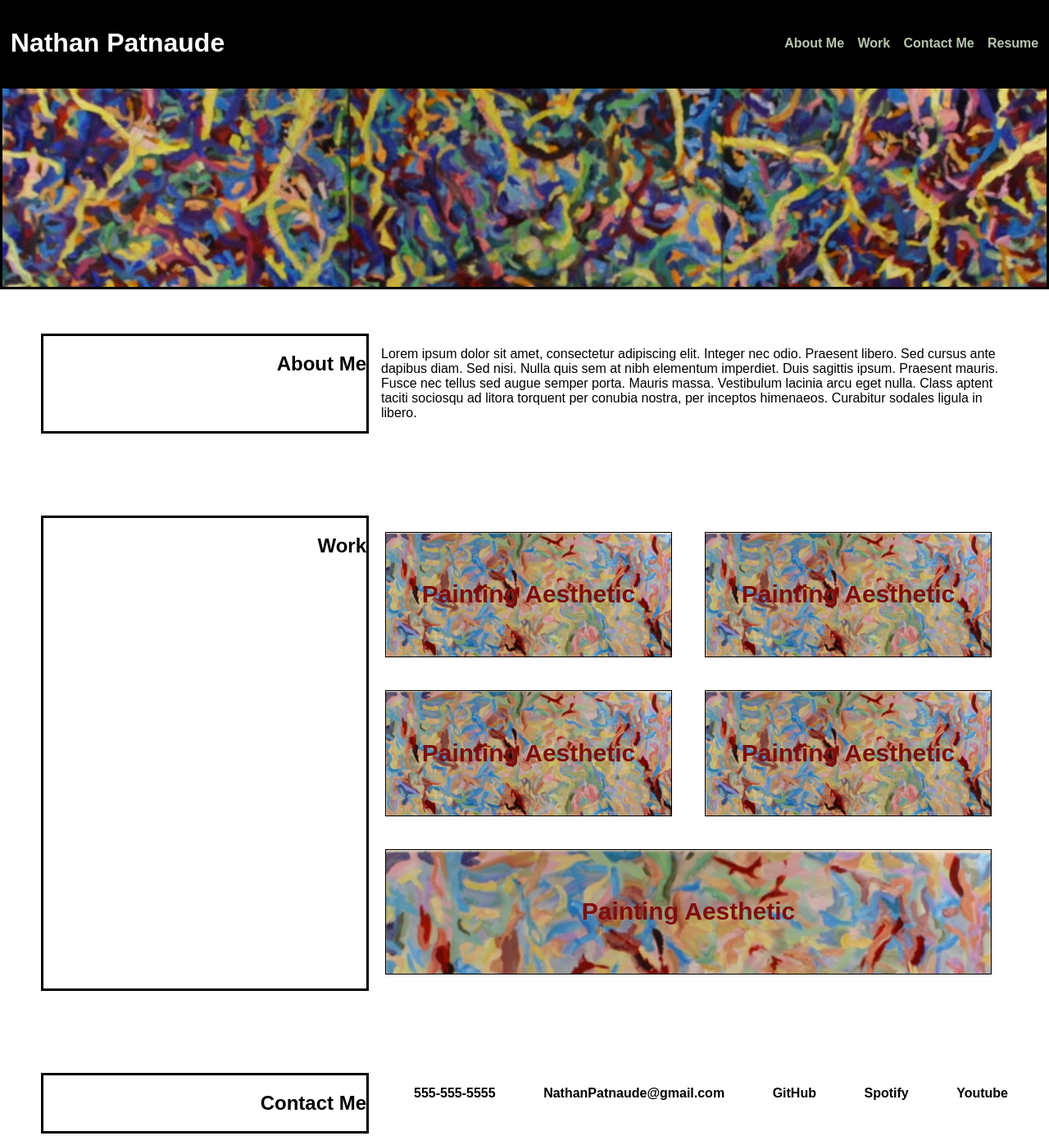
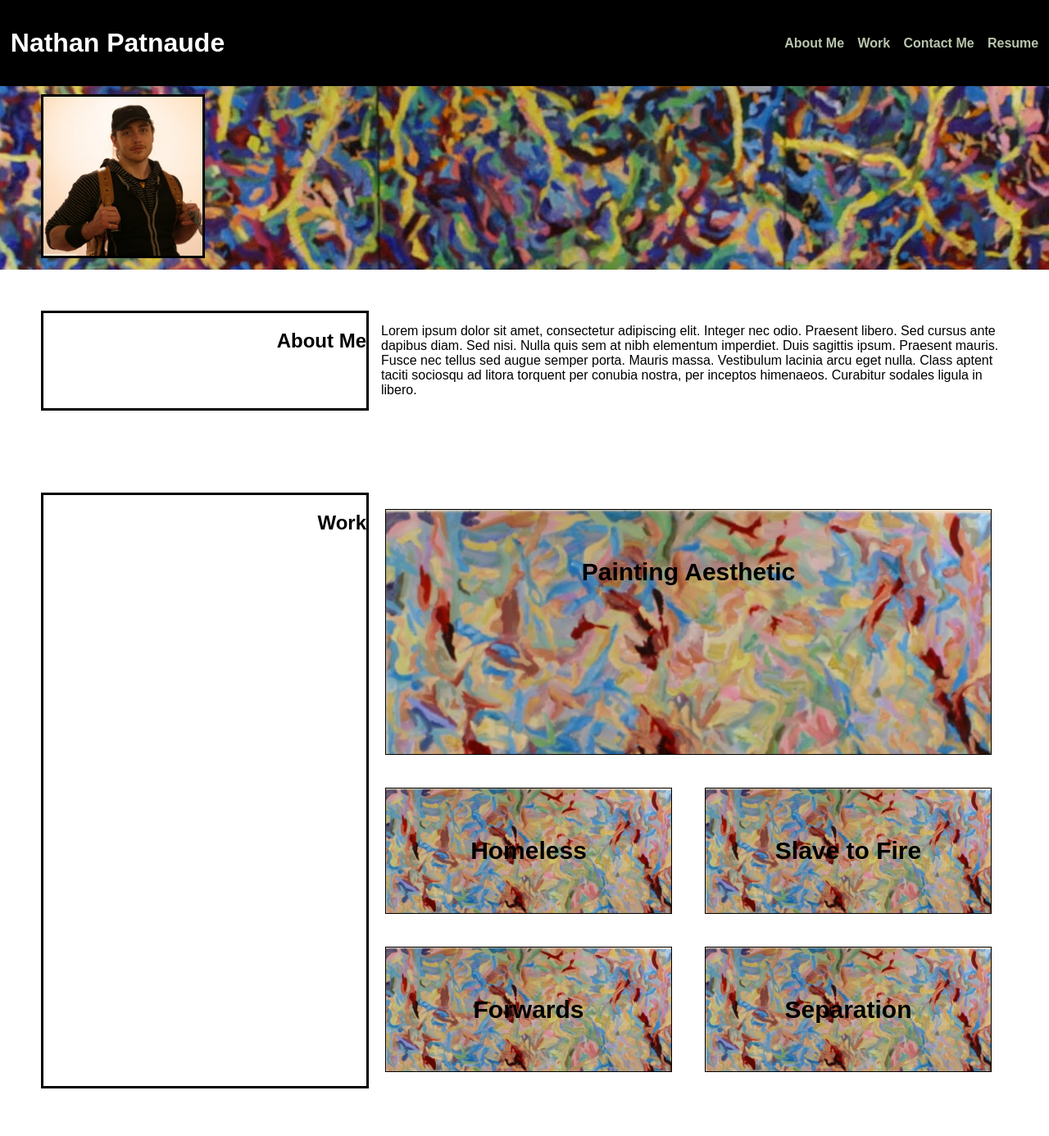
Before and after one commit to Nathanpatnaude/nathan_patnaude_portfolio, a plain HTML site: page index.html in a window 1280 px wide. Shown: the top 1386 px of the page at 82% size. Drawn offline with Linux system fonts and the light colour scheme.

Commit message:
added hover changes, css adjustments, added avatar placeholder

```diff
--- a/assets/style.css
+++ b/assets/style.css
@@ -79,12 +79,24 @@
     align-items: flex-start;
     text-align: center;
   }
+  .work {
+    /* flex: 4; */
+
+    flex-direction: column;
+    display: flex;
+    flex-wrap: wrap;
+    text-align: center;
+  }
 
   .works img{
     height: 200px;
     width: 200px;
   }
 
+  .avatar {
+    background-image: url("./images/Header.jpg");
+    /* background-size: contain; */
+  }
 .project {
 
   background-image: url("./images/button.jpg");
@@ -97,10 +109,21 @@
 }
 .project a {
   font-size: 30px;
-  color: #7e0e0e;
+  color: #000000;
   font-weight: bold;
   text-decoration: none;
+  display:block;
+  width: 100%;
+  height: 100%;
 }
+
+.project:hover {
+  background-color: #772014;
+  background-size:contain;
+  border-width: 10px;
+  color: rgb(7, 5, 5);
+}
+
 .contact a {
   font-size: 16px;
   color: #000000;
@@ -114,11 +137,13 @@
   list-style:none;
 
 }
-  /* .project img{
-    display:block;
-    width: 100%;
-    height: 100px;
-  } */
+  .avatar img{
+    /* display:block; */
+    width: 200px;
+    height: 200px;
+    margin: 10px;
+    margin-left: 50px;
+  }
   .project header {
     text-align: left;
   }
--- a/index.html
+++ b/index.html
@@ -15,60 +15,62 @@
         <h1> Nathan Patnaude </h1>
         <nav>
             <ul>
-              <li><a href="#">About Me</a></li>
-              <li><a href="#">Work</a></li>
-              <li><a href="#">Contact Me</a></li>
+              <li><a href="#aboutMe">About Me</a></li>
+              <li><a href="#workMe">Work</a></li>
+              <li><a href="#contactMe">Contact Me</a></li>
               <li><a href="#">Resume</a></li>
             </ul>
           </nav>
 
     </header>
 
-    <div>
-     <img src="./assets/images/Header.jpg" alt="" />
+    <div class="avatar">
+     <!-- <img src="./assets/images/Header.jpg" alt="" />  -->
+    <img src="./assets/images/Nathanpatnaude.jpg" alt="" />
     </div>
     <!-- about me -->
 
     <section class="navpoint">
         <aside>
-            <h2>About Me</h2>
+            <h2 id="aboutMe">About Me</h2>
         </aside>
 
         <article>
-            <!-- <img src="./assets/images/Nathanpatnaude.jpg" alt="" /> -->
+
         <p>Lorem ipsum dolor sit amet, consectetur adipiscing elit. Integer nec odio. Praesent libero. Sed cursus ante dapibus diam. Sed nisi. Nulla quis sem at nibh elementum imperdiet. Duis sagittis ipsum. Praesent mauris. Fusce nec tellus sed augue semper porta. Mauris massa. Vestibulum lacinia arcu eget nulla. Class aptent taciti sociosqu ad litora torquent per conubia nostra, per inceptos himenaeos. Curabitur sodales ligula in libero. </p>
         </article>
     </section>
     <!-- work -->
     <section class="navpoint">
         <aside>
-            <h2>Work</h2>
+            <h2 id="workMe">Work</h2>
         </aside>
 
-        <div class="works">
+        <div class="work">
             <section class="project">
                 <h3><a href="http://nathanpatnaude.blogspot.com/">Painting Aesthetic</a></h3>
             </section>
+            <section class="works">
             <section class="project">
-                <h3><a href="http://nathanpatnaude.blogspot.com/">Painting Aesthetic</a></h3>
+                <h3><a href="https://www.youtube.com/watch?v=EEXxj1m_Bos">Homeless</a></h3>
             </section>
             <section class="project">
-                <h3><a href="http://nathanpatnaude.blogspot.com/">Painting Aesthetic</a></h3>
+                <h3><a href="https://www.youtube.com/watch?v=bs6lMNGtGwM">Slave to Fire</a></h3>
             </section>
             <section class="project">
-                <h3><a href="http://nathanpatnaude.blogspot.com/">Painting Aesthetic</a></h3>
+                <h3><a href="https://www.youtube.com/watch?v=1oczGoax8KY">Forwards</a></h3>
             </section>
             <section class="project">
-                <h3><a href="http://nathanpatnaude.blogspot.com/">Painting Aesthetic</a></h3>
+                <h3><a href="https://www.youtube.com/watch?v=nSv8EJ5Frgc">Separation</a></h3>
             </section>
-
+           </section>
 
         </div>
     </section>
     <!-- contact -->
     <section class="navpoint">
         <aside>
-            <h2>Contact Me</h2>
+            <h2 id="contactMe">Contact Me</h2>
         </aside>
 
         <article class="contact">
```
